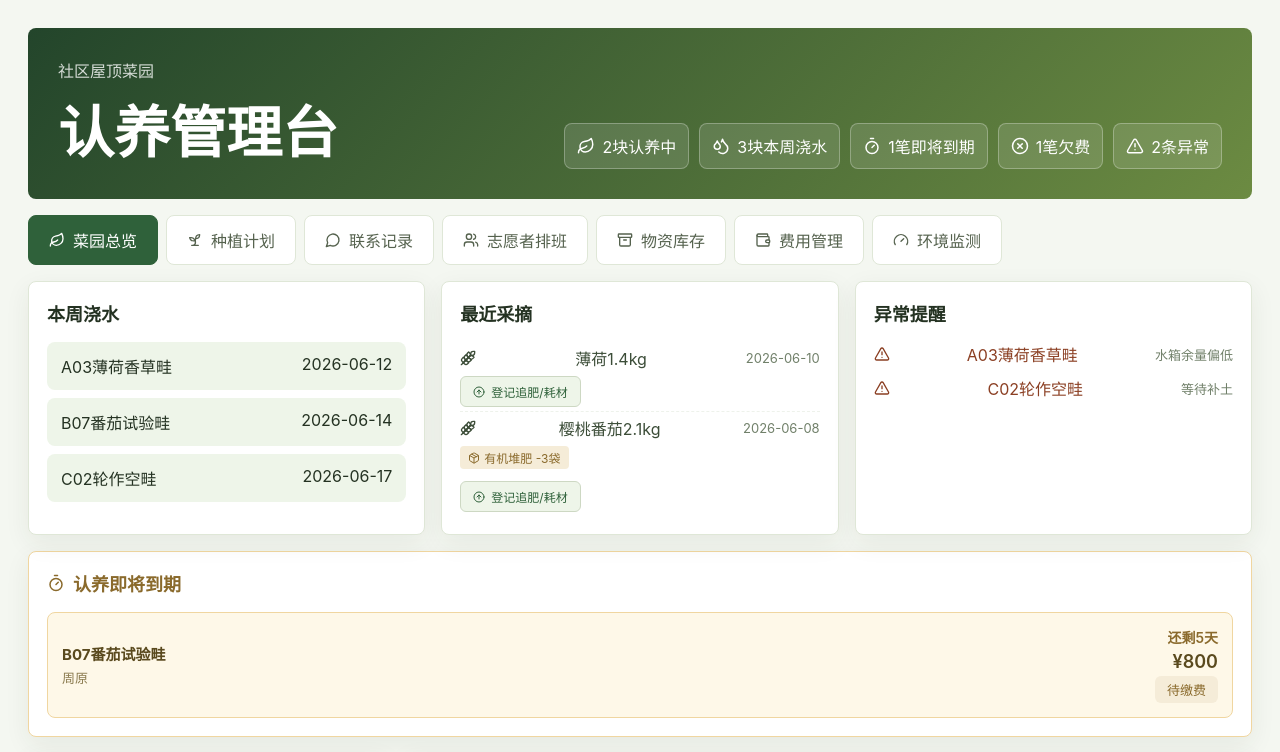
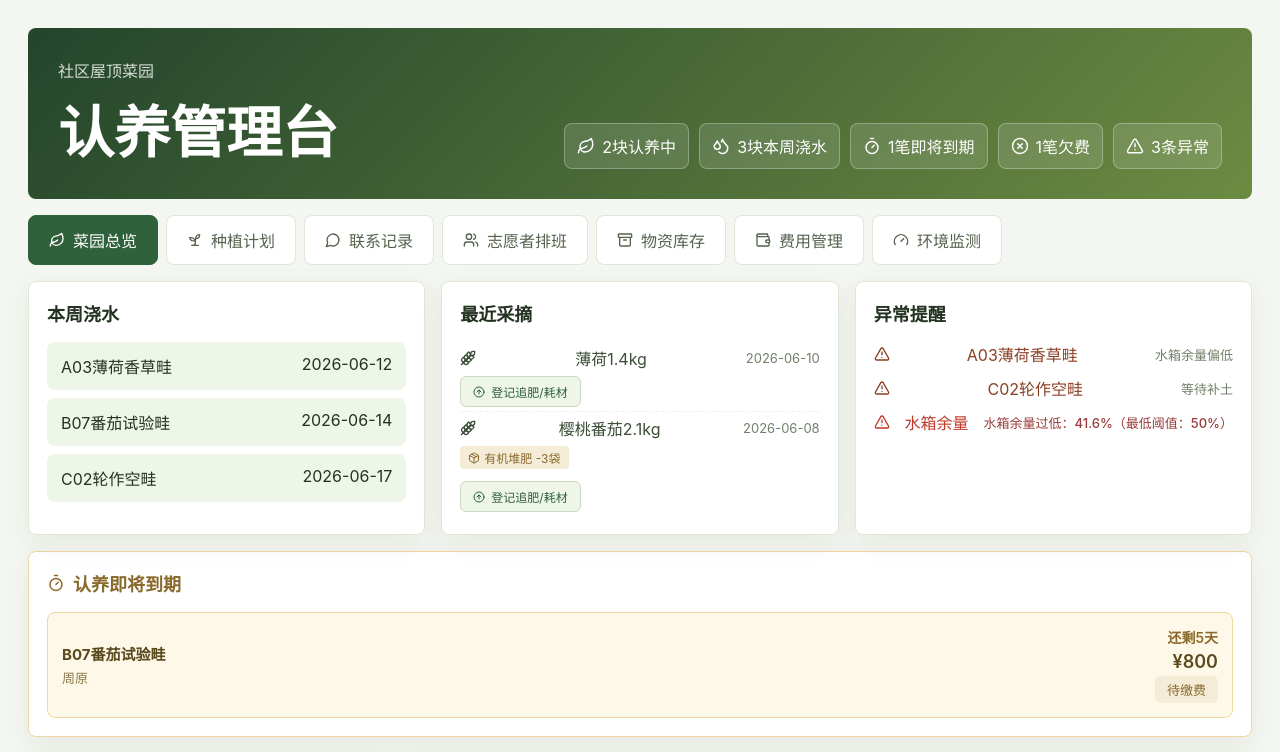
Before and after one commit to waiwaidongci/zfl-1-7d7b7a8, a React (Vite) app: page / in a window 1280 px wide. Shown: the top 752 px of the page. Built offline with nearby package versions, Linux system fonts and the light colour scheme.

Commit message:
.41104836935399:9741a8850e8f78331e87fe1ce8d68537_6a2a4ac4c281656794203637.6a2a52d9c2816567942038ed.6a2a52d8aedf52764021184e:Trae CN.T(2026/6/11 14:16:57)

```diff
--- a/src/main.jsx
+++ b/src/main.jsx
@@ -80,32 +80,21 @@ const seedFees = [
 ];
 
 const seedEnvThresholds = {
-  temperature: { min: 10, max: 35, unit: '°C' },
-  humidity: { min: 40, max: 85, unit: '%' },
-  light: { min: 2000, max: 50000, unit: 'lux' },
-  water: { min: 20, max: 100, unit: '%' }
+  temperature: { min: 15, max: 32, unit: '°C' },
+  humidity: { min: 45, max: 80, unit: '%' },
+  light: { min: 3000, max: 45000, unit: 'lux' },
+  water: { min: 50, max: 100, unit: '%' }
 };
 
-const generateEnvHistory = () => {
-  const history = [];
-  for (let i = 6; i >= 0; i--) {
-    const date = iso(-i);
-    const baseTemp = 22 + Math.sin(i * 0.8) * 5;
-    const baseHumidity = 65 + Math.cos(i * 0.6) * 10;
-    const baseLight = 25000 + Math.sin(i * 0.5) * 10000;
-    const baseWater = 70 - i * 3 + Math.random() * 5;
-    history.push({
-      date,
-      temperature: Math.round((baseTemp + (Math.random() - 0.5) * 4) * 10) / 10,
-      humidity: Math.round((baseHumidity + (Math.random() - 0.5) * 8) * 10) / 10,
-      light: Math.round(baseLight + (Math.random() - 0.5) * 5000),
-      water: Math.round(Math.max(15, Math.min(95, baseWater)) * 10) / 10
-    });
-  }
-  return history;
-};
-
-const seedEnvHistory = generateEnvHistory();
+const seedEnvHistory = [
+  { date: iso(-6), temperature: 20.5, humidity: 68.2, light: 28500, water: 78.5 },
+  { date: iso(-5), temperature: 22.3, humidity: 65.8, light: 32000, water: 74.2 },
+  { date: iso(-4), temperature: 24.1, humidity: 62.4, light: 35800, water: 68.7 },
+  { date: iso(-3), temperature: 23.7, humidity: 70.1, light: 22400, water: 62.3 },
+  { date: iso(-2), temperature: 21.9, humidity: 73.5, light: 18600, water: 55.8 },
+  { date: iso(-1), temperature: 20.8, humidity: 71.2, light: 26300, water: 48.4 },
+  { date: iso(0),  temperature: 22.6, humidity: 66.9, light: 30200, water: 41.6 }
+];
 
 const getCurrentEnvData = (history) => {
   if (!history || history.length === 0) return null;
@@ -118,18 +107,57 @@ const getCurrentEnvData = (history) => {
   };
 };
 
-function useStoredState(key, initialValue) {
+function useStoredState(key, initialValue, validator) {
   const [value, setValue] = useState(() => {
-    const raw = localStorage.getItem(key);
-    return raw ? JSON.parse(raw) : initialValue;
+    try {
+      const raw = localStorage.getItem(key);
+      if (!raw) return initialValue;
+      const parsed = JSON.parse(raw);
+      if (validator && !validator(parsed)) {
+        console.warn(`[useStoredState] 数据校验失败，回退到默认值: ${key}`);
+        return initialValue;
+      }
+      return parsed;
+    } catch (err) {
+      console.error(`[useStoredState] 读取失败，回退到默认值: ${key}`, err);
+      return initialValue;
+    }
   });
   const update = (next) => {
-    const resolved = typeof next === 'function' ? next(value) : next;
-    setValue(resolved);
-    localStorage.setItem(key, JSON.stringify(resolved));
+    try {
+      const resolved = typeof next === 'function' ? next(value) : next;
+      setValue(resolved);
+      localStorage.setItem(key, JSON.stringify(resolved));
+    } catch (err) {
+      console.error(`[useStoredState] 写入失败: ${key}`, err);
+    }
   };
   return [value, update];
 }
+
+const validateEnvHistory = (data) => {
+  if (!Array.isArray(data) || data.length === 0) return false;
+  return data.every((item) =>
+    typeof item === 'object' &&
+    item !== null &&
+    typeof item.date === 'string' &&
+    typeof item.temperature === 'number' &&
+    typeof item.humidity === 'number' &&
+    typeof item.light === 'number' &&
+    typeof item.water === 'number'
+  );
+};
+
+const validateEnvThresholds = (data) => {
+  if (typeof data !== 'object' || data === null) return false;
+  const keys = ['temperature', 'humidity', 'light', 'water'];
+  return keys.every((k) =>
+    data[k] &&
+    typeof data[k].min === 'number' &&
+    typeof data[k].max === 'number' &&
+    typeof data[k].unit === 'string'
+  );
+};
 
 function App() {
   const [activeTab, setActiveTab] = useState('dashboard');
@@ -164,8 +192,8 @@ function App() {
   const [feeForm, setFeeForm] = useState({ bedId: '', bedName: '', adopter: '', startDate: iso(-30), endDate: iso(335), amount: '', paymentStatus: '待缴费', donationNote: '' });
   const [feeQuery, setFeeQuery] = useState('');
   const [feeStatusFilter, setFeeStatusFilter] = useState('');
-  const [envThresholds, setEnvThresholds] = useStoredState('zfl-1-env-thresholds', seedEnvThresholds);
-  const [envHistory, setEnvHistory] = useStoredState('zfl-1-env-history', seedEnvHistory);
+  const [envThresholds, setEnvThresholds] = useStoredState('zfl-1-env-thresholds', seedEnvThresholds, validateEnvThresholds);
+  const [envHistory, setEnvHistory] = useStoredState('zfl-1-env-history', seedEnvHistory, validateEnvHistory);
   const [showThresholdConfig, setShowThresholdConfig] = useState(false);
   const [thresholdForm, setThresholdForm] = useState(seedEnvThresholds);
 
```
